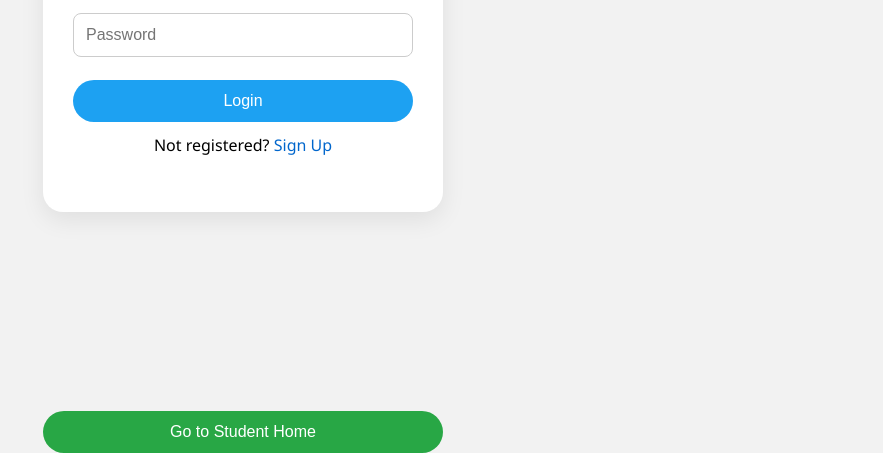
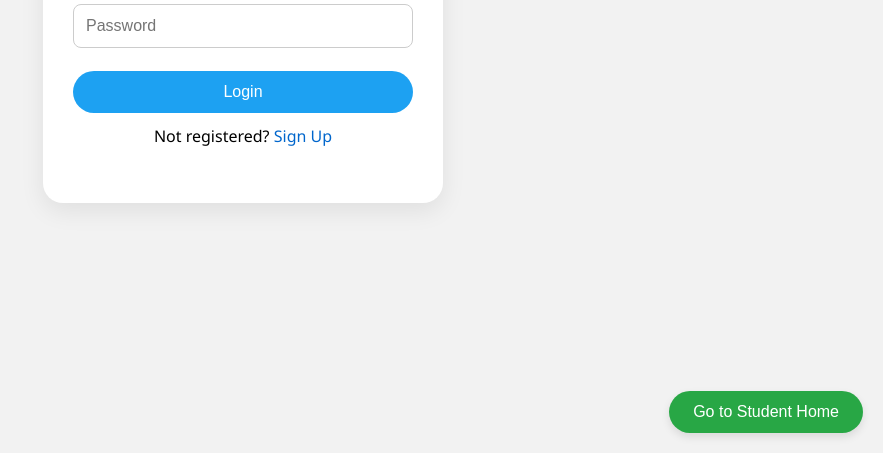
Before and after one commit to HarpreetSing17/QR_ATTENDANCE_SYSTEM, a plain HTML site: page frontend/student_login.html in a window 1280 px wide. Shown: the part 347-800 px from the top of the page, without its empty margins (397-1280 px from the left). Drawn offline with Linux system fonts and the light colour scheme.

Commit message:
minor changes

```diff
--- a/frontend/student_login.html
+++ b/frontend/student_login.html
@@ -19,6 +19,8 @@
       align-items: center;
       justify-content: center;
       min-height: 100vh;
+      position: relative; /* Added for positioning context */
+      padding-bottom: 80px; /* Added to prevent content from being hidden behind fixed button */
     }
 
     .container {
@@ -27,7 +29,7 @@
       border-radius: 20px;
       box-shadow: 0 8px 25px rgba(0, 0, 0, 0.08);
       width: 100%;
-      max-width: 400px; /* ✅ Fixed width */
+      max-width: 400px;
       text-align: center;
       margin: auto;
       transition: all 0.3s ease;
@@ -80,21 +82,29 @@
     }
 
     #homeButton {
-      margin-top: 20px;
-      padding: 12px;
-      width: 100%;
-      max-width: 400px;
+      position: fixed; /* Changed from margin to fixed positioning */
+      right: 20px;
+      bottom: 20px;
+      padding: 12px 24px;
       background-color: #28a745;
       color: white;
       font-size: 16px;
       border: none;
       border-radius: 25px;
       cursor: pointer;
-      transition: background 0.3s ease;
+      transition: all 0.3s ease;
+      box-shadow: 0 4px 8px rgba(0, 0, 0, 0.1);
+      z-index: 1000;
     }
 
     #homeButton:hover {
       background-color: #218838;
+      transform: translateY(-2px);
+      box-shadow: 0 6px 12px rgba(0, 0, 0, 0.15);
+    }
+
+    #homeButton:active {
+      transform: translateY(1px);
     }
   </style>
 </head>
```
Also changed, not shown: frontend/student_signup.html (+16 -6 lines).
